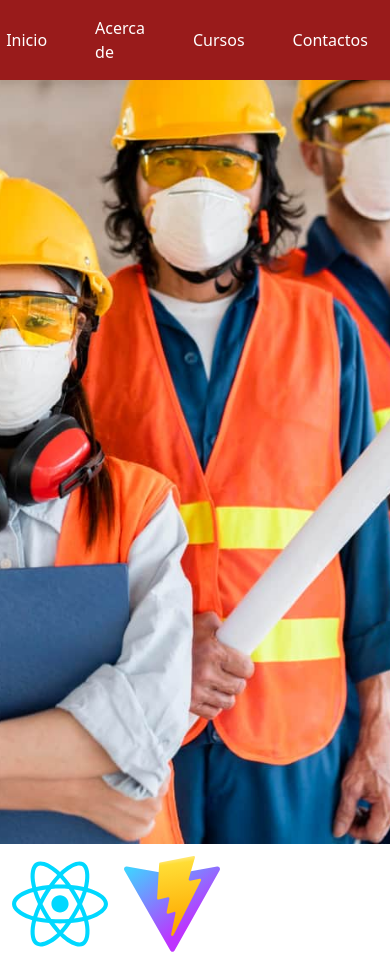
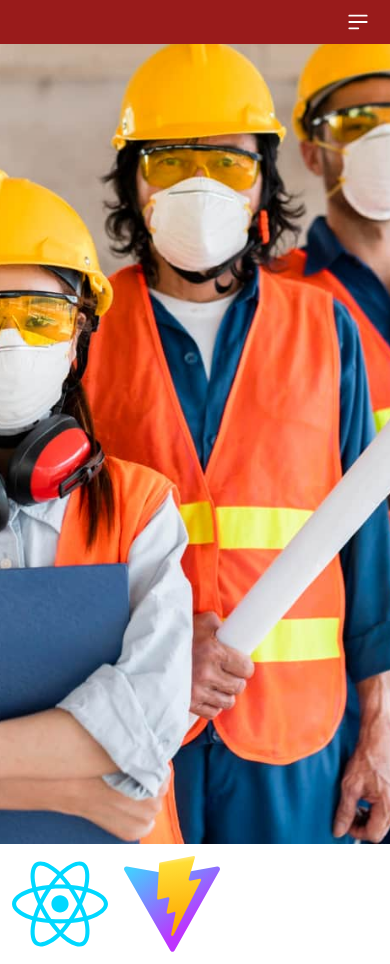
Before and after one commit to yessenia22c/iso-ingenieros, a React (Vite) app: page / in a window 390 px wide. Built offline with nearby package versions, Linux system fonts and the light colour scheme.

Commit message:
Refactor NavComponent to include responsive design for mobile view

```diff
--- a/src/components/NavComponent/NavComponent.jsx
+++ b/src/components/NavComponent/NavComponent.jsx
@@ -1,15 +1,11 @@
-import React, { useState } from 'react'
-import { AsideComponent } from '../AsideComponent/AsideComponent';
-
-
 
 export const NavComponent = () => {
 
   return (
     <>
-    <nav className='bg-red-800 sm:hidden'>
+    <nav className='bg-red-800'>
 
-        <ul className='flex p-4 gap-12 lx:w-[1000px] items-center'>
+        <ul className='max-[499px]:hidden  flex p-4 gap-12 lx:w-[1000px] items-center'>
             <li>
                 <img className='w-[90px]' src="./src/assets/ISO-INGENIEROS-LOGO.svg" alt="" />
             </li>
```
